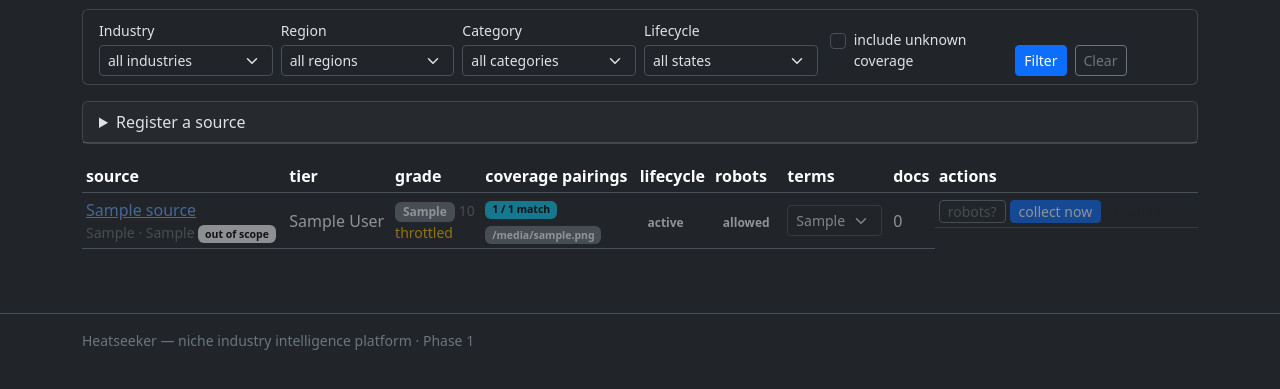
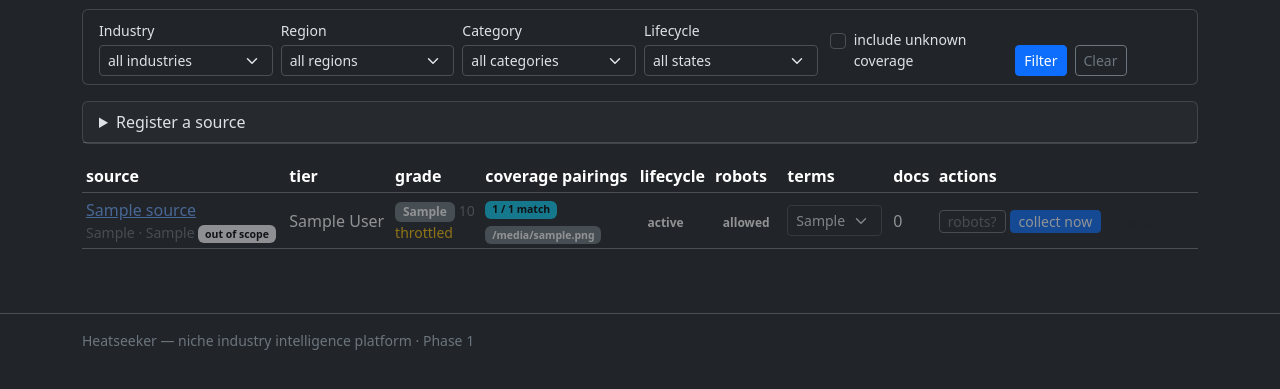
Before and after one commit to rubrubadubdub/heatseeker, a FastAPI app: template applications/api/src/heatseeker_api/templates/sources.html in a window 1280 px wide. Shown: the part 176-565 px from the top of the page. Run offline with FastAPI, Linux system fonts and the light colour scheme; the template is opened without the code that fills it: most values are stand-ins (such as "Sample title", 1, 10 or a date in 2020); parts of the project's set-up code (start-up, migrations or seed data) failed here and were passed over; some libraries are stand-ins or nearby versions.

Commit message:
fix(api): stop actions cell breaking the sources table grid
The actions <td> carried d-flex directly, which replaces display:
table-cell and drops the cell out of the column grid — misaligning
every column to its right and giving rows uneven heights. Flex an
inner div instead and correct the empty-state colspan (8 -> 9 columns).

Co-Authored-By: Claude Fable 5 <noreply@anthropic.com>

```diff
--- a/applications/api/src/heatseeker_api/templates/sources.html
+++ b/applications/api/src/heatseeker_api/templates/sources.html
@@ -161,7 +161,8 @@ prohibited + source activated. Every action is audited.</p>
           </form>
         </td>
         <td>{{ doc_counts.get(s.id, 0) }}</td>
-        <td class="d-flex gap-1 flex-wrap">
+        <td>
+          <div class="d-flex gap-1 flex-wrap">
           {% if s.access_method != 'manual' %}
           <form method="post" action="/sources/{{ s.id }}/check-policy">
             <button class="btn btn-sm btn-outline-secondary py-0">robots?</button>
@@ -187,10 +188,11 @@ prohibited + source activated. Every action is audited.</p>
             <button class="btn btn-sm btn-outline-dark py-0">disable</button>
           </form>
           {% endif %}
+          </div>
         </td>
       </tr>
       {% else %}
-      <tr><td colspan="8" class="text-secondary">No sources yet — click
+      <tr><td colspan="9" class="text-secondary">No sources yet — click
         <strong>Sync from industry packs</strong> to import the scaffolding seed list.</td></tr>
       {% endfor %}
     </tbody>
```
